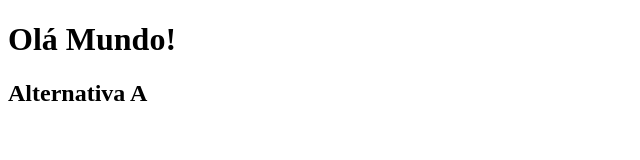
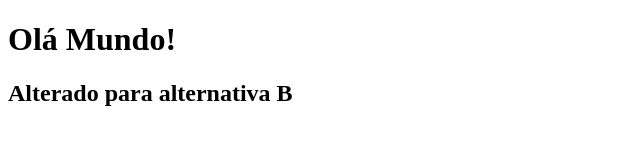
Before and after one commit to Gideene/git-aula-01, a plain HTML site: page index.html in a window 1280 px wide. Shown: the whole page, without its empty margins (0-640 px from the left). Drawn offline with Linux system fonts and the light colour scheme.

Commit message:
nova versão atualizada

```diff
--- a/index.html
+++ b/index.html
@@ -8,7 +8,7 @@
 <body>
 
     <h1>Olá Mundo!</h1>
-    <h2>Alternativa A</h2>
+    <h2>Alterado para alternativa B</h2>
 
 </body>
 </html>
```
